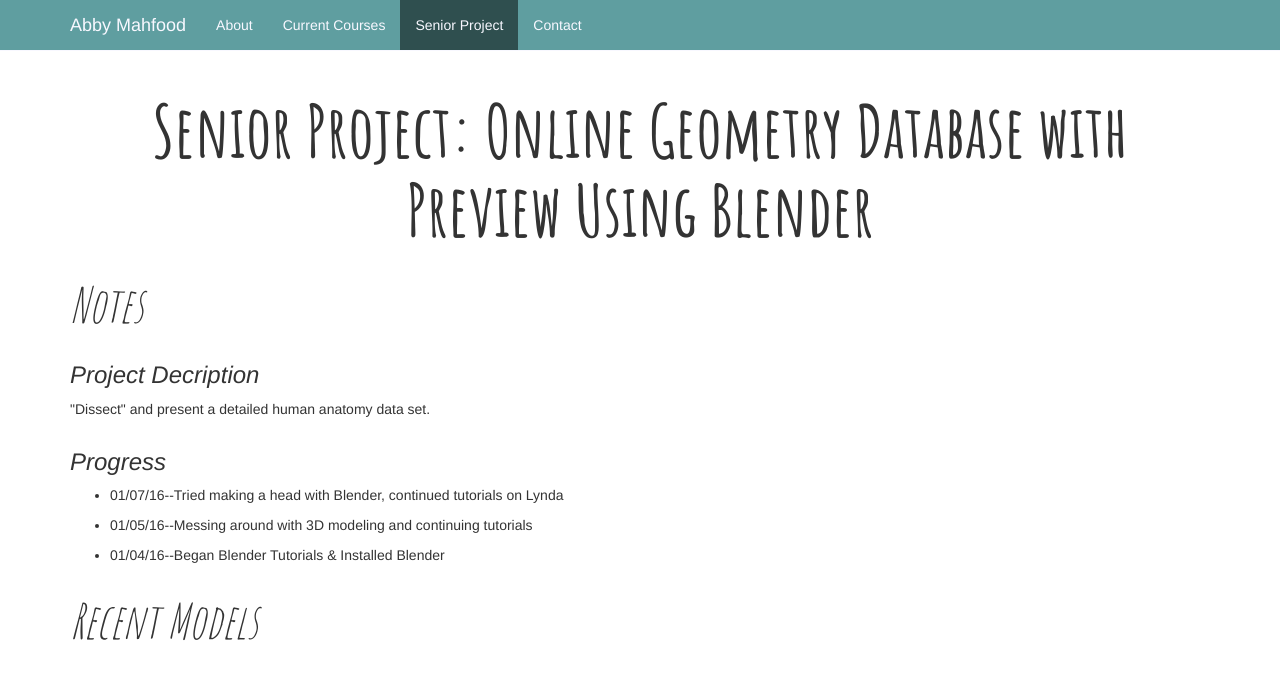
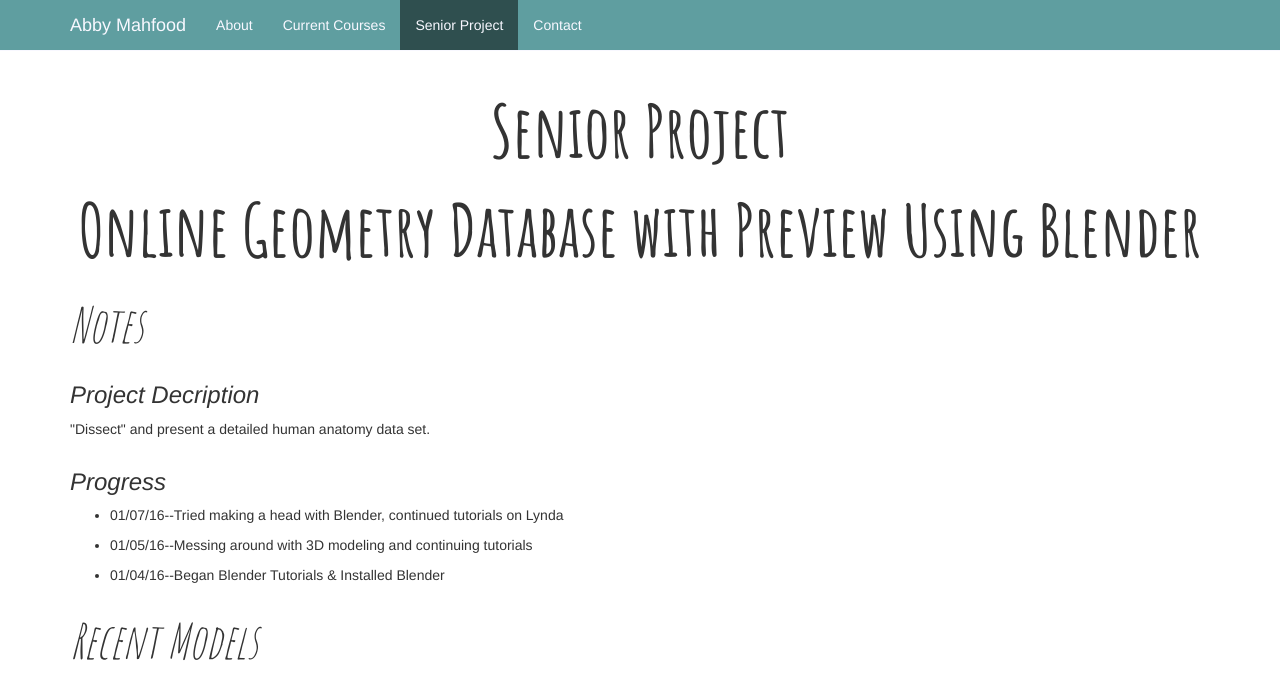
Before and after one commit to amahfood/amahfood.github.io, a plain HTML site: page SeniorProject.html in a window 1280 px wide. Shown: the top 674 px of the page. Drawn offline with nearby package versions, Linux system fonts and the light colour scheme.

Commit message:
Update SeniorProject.html

```diff
--- a/SeniorProject.html
+++ b/SeniorProject.html
@@ -57,7 +57,8 @@
     <div class="container">
       <!--Jumbotron -->
       <div class="jumobtron text-center">
-        <h1><strong>Senior Project: Online Geometry Database with Preview Using Blender</strong></h1>
+        <h1><strong>Senior Project</strong></h1>
+        <h1><strong>Online Geometry Database with Preview Using Blender</strong></h1>
         <p></p>
         <p></p>
       </div>
```
